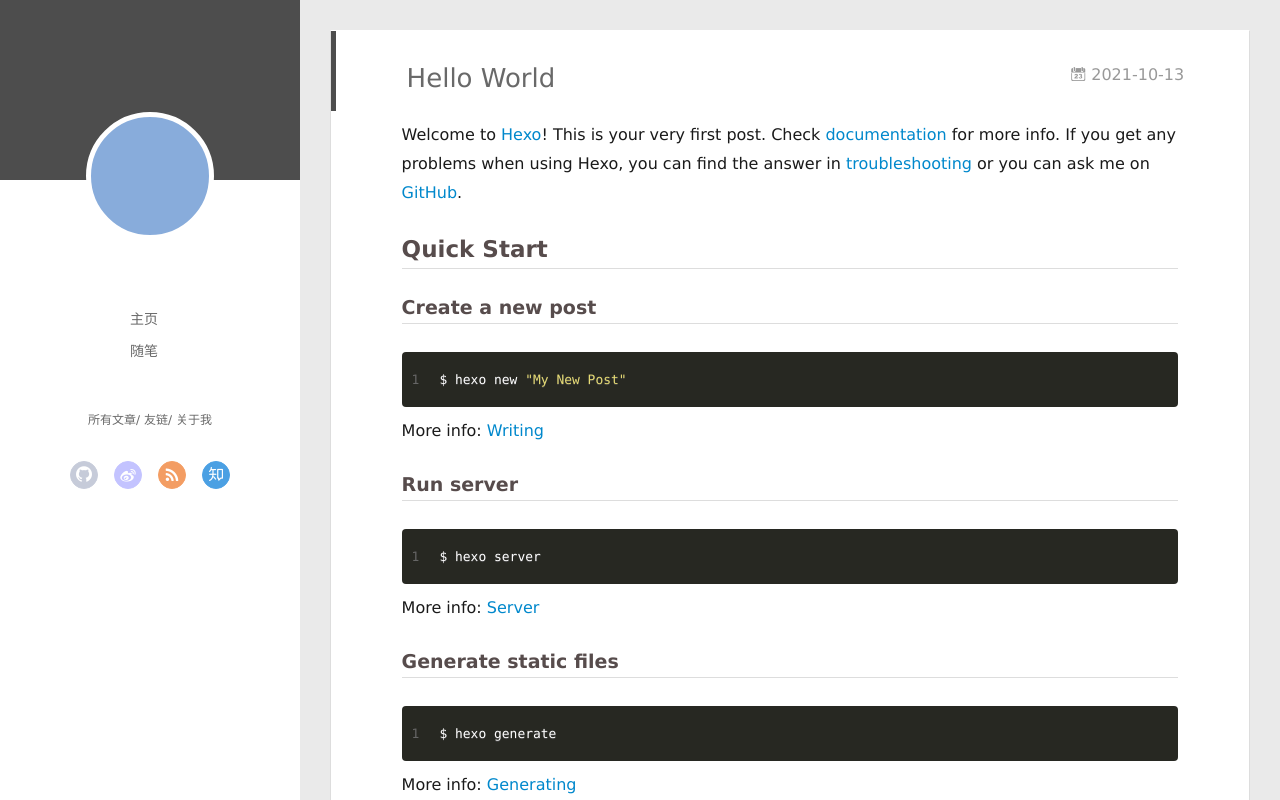
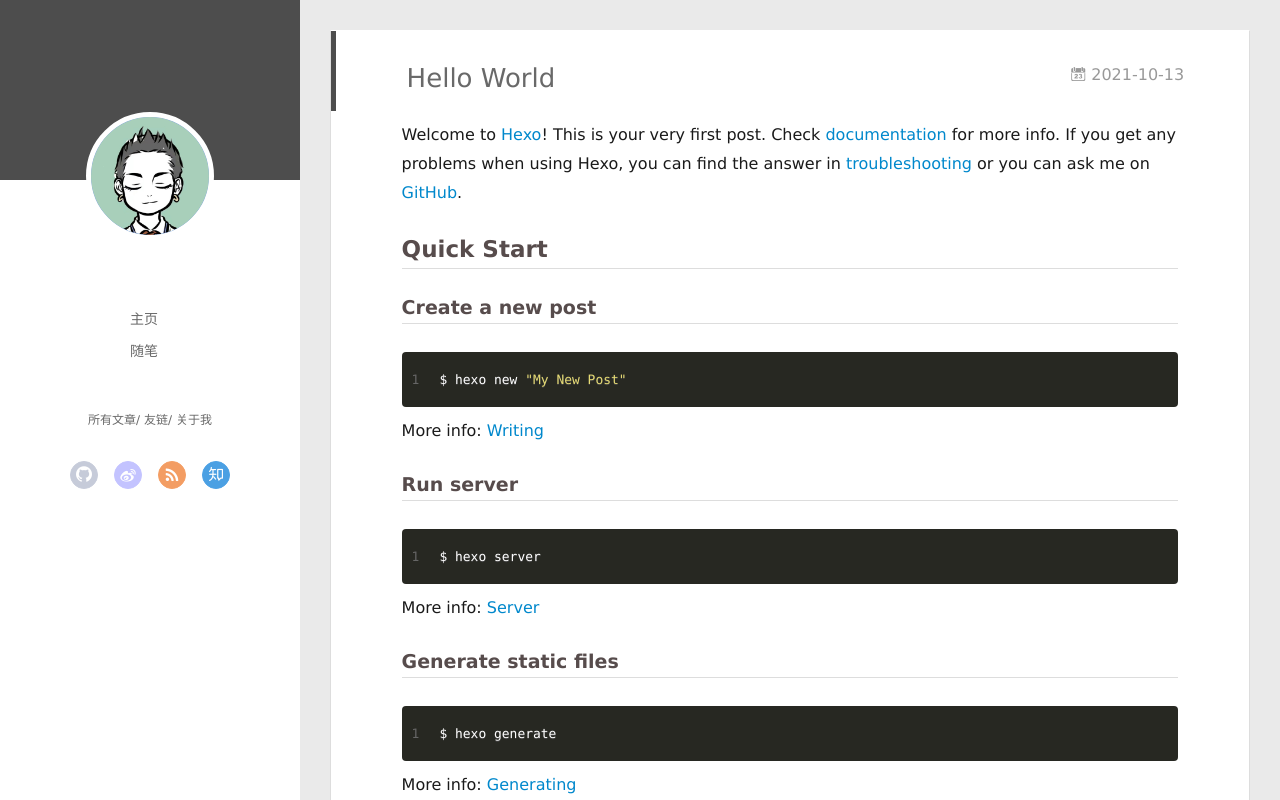
Before and after one commit to LazyNezha/LazyNezha.github.io, a plain HTML site: page 2021/10/13/hello-world/index.html in a window 1280 px wide. Drawn offline with Linux system fonts and the light colour scheme; no server answers.

Commit message:
Site updated: 2021-10-14 12:57:55

```diff
--- a/2021/10/13/hello-world/index.html
+++ b/2021/10/13/hello-world/index.html
@@ -47,7 +47,7 @@
 <div class="intrude-less">
 	<header id="header" class="inner">
 		<a href="/" class="profilepic">
-			<img src="" class="js-avatar">
+			<img src="/img/nezha.png" class="js-avatar">
 		</a>
 		<hgroup>
 		  <h1 class="header-author"><a href="/"></a></h1>
@@ -105,7 +105,7 @@
 	<div class="intrude-less">
 		<header id="header" class="inner">
 			<div class="profilepic">
-				<img src="" class="js-avatar">
+				<img src="/img/nezha.png" class="js-avatar">
 			</div>
 			<hgroup>
 			  <h1 class="header-author js-header-author"></h1>
```
Also changed, not shown: archives/2021/10/index.html (+2 -2 lines), archives/2021/index.html (+2 -2 lines), archives/index.html (+2 -2 lines), index.html (+2 -2 lines), img/nezha.png (added).
